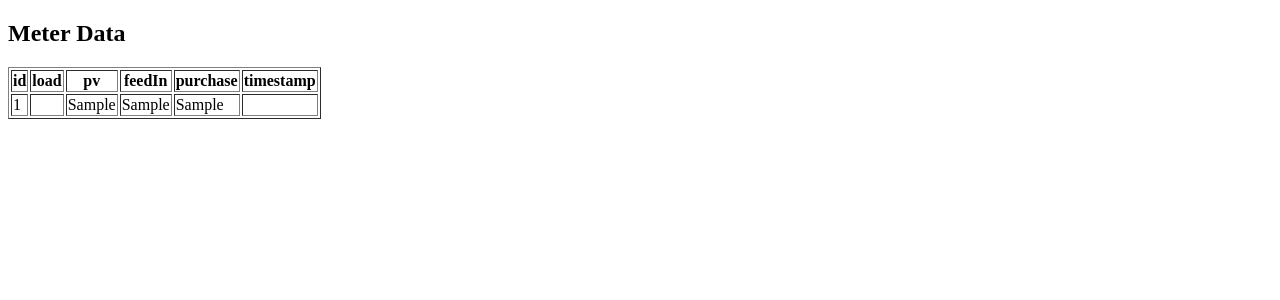
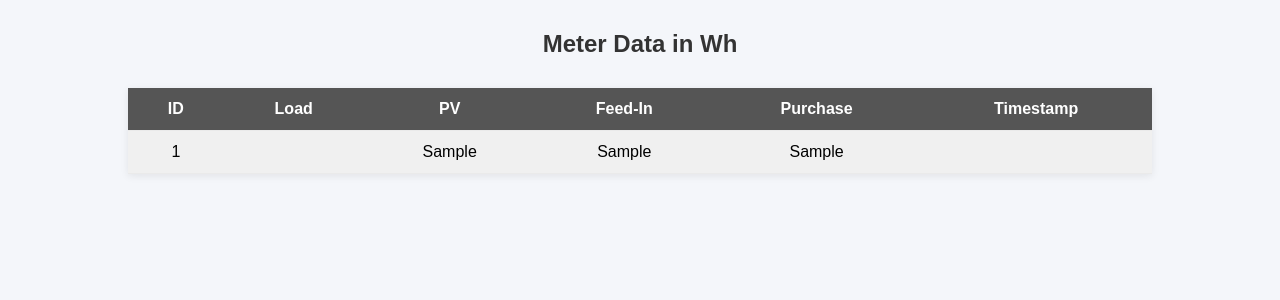
Before and after one commit to Mogatus/electricityMeter, a Flask app: page / in a window 1280 px wide. Shown: the top 300 px of the page. Run offline with Flask 3, Linux system fonts and the light colour scheme; tables that the repository leaves empty or names only in its code hold one stand-in row (values such as "Sample post").

Commit message:
template change

```diff
--- a/templates/meter_table.html
+++ b/templates/meter_table.html
@@ -1,16 +1,57 @@
 <!DOCTYPE html>
 <html>
-    <head><title>Meter Data</title></head>
+<head>
+    <title>Meter Data</title>
+    <style>
+        body {
+            font-family: Arial, sans-serif;
+            background: #f4f6fa;
+            margin: 0;
+            padding: 0;
+        }
+        h2 {
+            text-align: center;
+            color: #333;
+            margin-top: 30px;
+        }
+        table {
+            margin: 30px auto;
+            border-collapse: collapse;
+            width: 80%;
+            background: #fff;
+            box-shadow: 0 2px 8px rgba(0,0,0,0.08);
+        }
+        th, td {
+            padding: 12px 16px;
+            border-bottom: 1px solid #eaeaea;
+            text-align: center;
+        }
+        th {
+            background: #555;
+            color: #fff;
+            font-weight: bold;
+        }
+        tr:nth-child(even) {
+            background: #f0f0f0;
+        }
+        tr:nth-child(odd) {
+            background: #e0e0e0;
+        }
+        tr:hover {
+            background: #cccccc;
+        }
+    </style>
+</head>
 <body>
-        <h2>Meter Data</h2>
-        <table border="1">
+    <h2>Meter Data in Wh</h2>
+    <table>
         <tr>
-                <th>id</th>
-                <th>load</th>
-                <th>pv</th>
-                <th>feedIn</th>
-                <th>purchase</th>
-                <th>timestamp</th>
+            <th>ID</th>
+            <th>Load</th>
+            <th>PV</th>
+            <th>Feed-In</th>
+            <th>Purchase</th>
+            <th>Timestamp</th>
         </tr>
         {% for row in data %}
         <tr>
```
Lines whose indentation alone changed are shown as unchanged.
